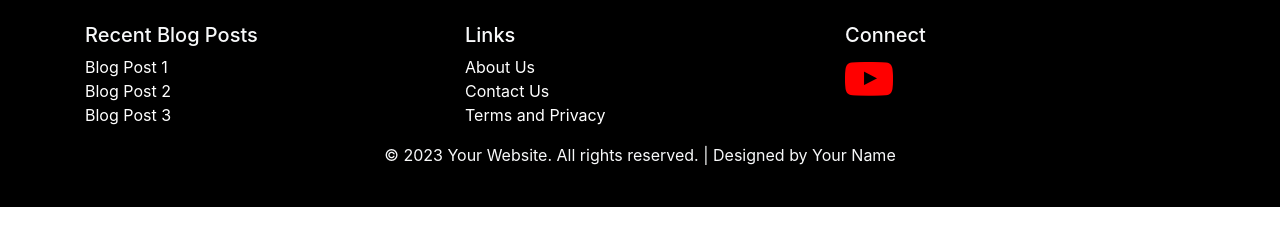
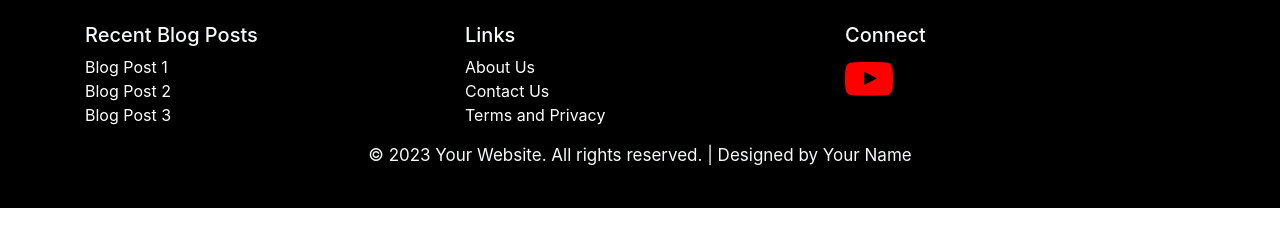
Before and after one commit to behradpeikani/bps_gamer, a Django app: page /about-us/ in a window 1280 px wide. Shown: the part 557-800 px from the top of the page. Run offline with Django 3.2, Linux system fonts and the light colour scheme; data that the repository does not hold is empty; some libraries are stand-ins or nearby versions.

Commit message:
paragraphs get bigger

```diff
--- a/static/css/style.css
+++ b/static/css/style.css
@@ -29,3 +29,7 @@ footer {
     background-color: #000;
     color: #fff;
   }
+
+p {
+   font-size: 17px;
+}
--- a/templates/core_app/about_us_page.html
+++ b/templates/core_app/about_us_page.html
@@ -8,7 +8,7 @@
 <div class="row">
 	<div class="col-md-8">
 		<h2 class="text-center">{{ obj.title }}</h2>
-		<p>{{ obj.content|safe }}</p>
+		<p>{{ obj.content|safe|linebreaks  }}</p>
 		<div class="col-md-4">
 			<h4>Leave a Comment</h4>
 			<form method="post">
```
